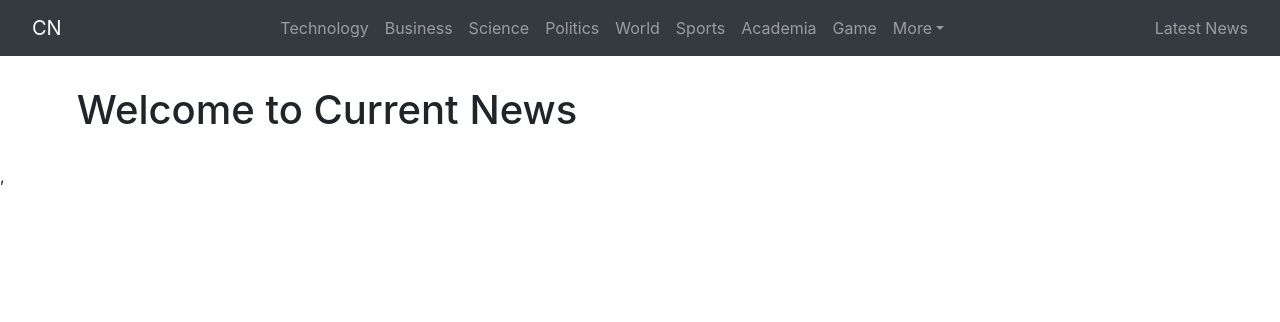
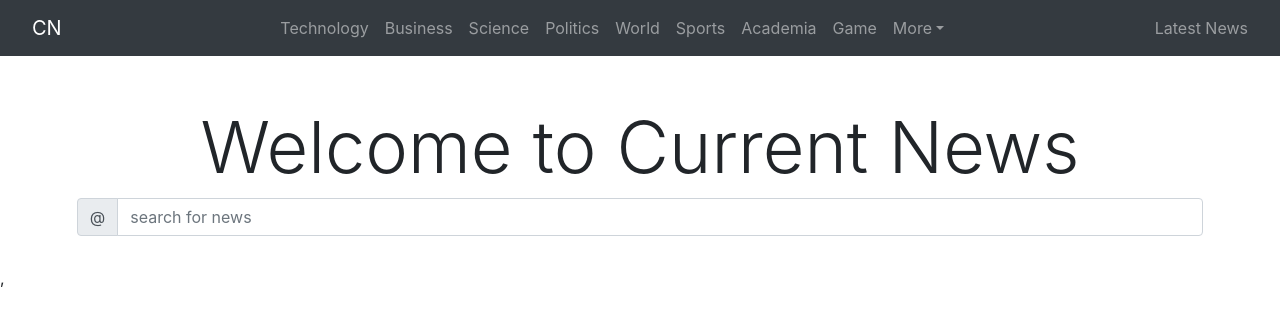
Before and after one commit to sfahadh/Currents-API, a React (Create React App) app: page / in a window 1280 px wide. Shown: the top 322 px of the page. Built offline with nearby package versions, Linux system fonts and the light colour scheme; no server answers.

Commit message:
styled the header in searchbar component and added input element

```diff
--- a/src/components/home/searchbar.jsx
+++ b/src/components/home/searchbar.jsx
@@ -1,9 +1,18 @@
 import React from 'react';
+import './home.css'
 
 const searchBar = () => {
     return (
         <>
-            <h1>Welcome to Current News</h1>
+            <h1 className="text-center display-3 mt-5">Welcome to Current News</h1>
+            <div class="input-group mb-3">
+                <div class="input-group-prepend">
+                    <span class="input-group-text" id="basic-addon1">@</span>
+                </div>
+                <input type="text"
+                    class="form-control"
+                    placeholder="search for news" />
+            </div>
         </>
     );
 }
```
Also changed, not shown: src/components/home/home.css (added).
